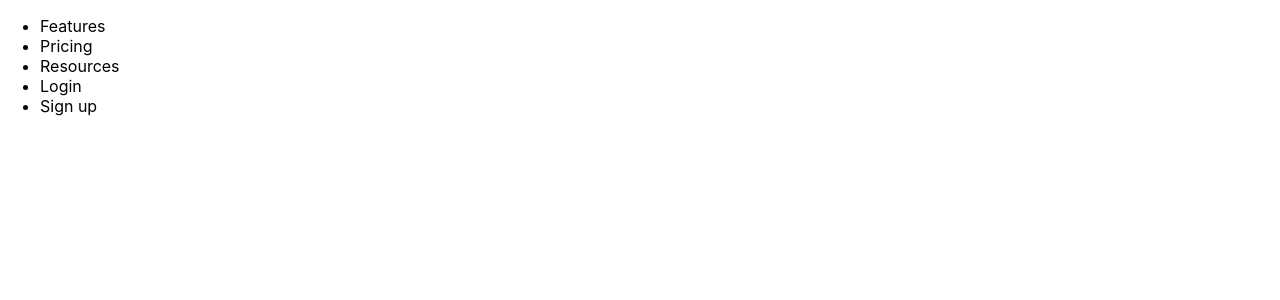
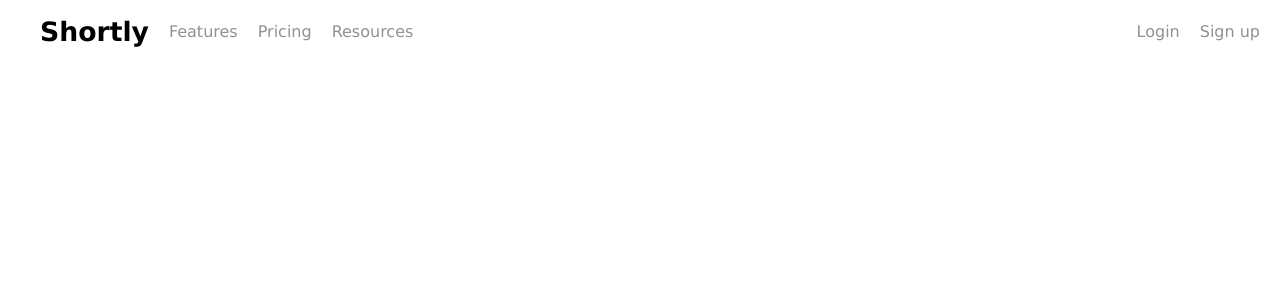
Before and after one commit to Brian-Machiestay/url-shortening, a React (Create React App) app in the folder client-side/: page / in a window 1280 px wide. Shown: the top 300 px of the page. Built offline with nearby package versions, Linux system fonts and the light colour scheme; the HTML template or start-up script is replaced by a standard one.

Commit message:
create styles for header component

```diff
--- a/client-side/src/components/header.jsx
+++ b/client-side/src/components/header.jsx
@@ -1,17 +1,18 @@
 import React from "react";
 
-function headerComponent() {
+function HeaderComponent() {
     return (
-    <div>
-        <ul>
+    <div className="header">
+        <ul className="nav">
+            <li className="logo">Shortly</li>
             <li>Features</li>
             <li>Pricing</li>
             <li>Resources</li>
-            <li>Login</li>
-            <li>Sign up</li>
+            <li className="login">Login</li>
+            <li className="signup">Sign up</li>
         </ul>
     </div>
     )
 }
 
-export default headerComponent;
+export default HeaderComponent;
--- a/client-side/src/index.js
+++ b/client-side/src/index.js
@@ -2,6 +2,7 @@ import React from 'react';
 import ReactDOM from 'react-dom/client';
 import './index.css';
 import App from './App';
+import './styles/header.css';
 
 const root = ReactDOM.createRoot(document.getElementById('root'));
 root.render(
--- /dev/null
+++ b/client-side/src/styles/header.css
@@ -0,0 +1,23 @@
+/* styles for the header component */
+
+.nav {
+    display: flex;
+    align-items: center;
+}
+li {
+    text-decoration: none;
+    list-style: none;
+    margin-right: 20px;
+    font-family:Verdana, Geneva, Tahoma, sans-serif;
+    color: rgb(145, 145, 145)
+}
+
+.login {
+    margin-left: auto;
+}
+
+.logo {
+    font-weight: bold;
+    font-size: 20pt;
+    color: black;
+}
```
